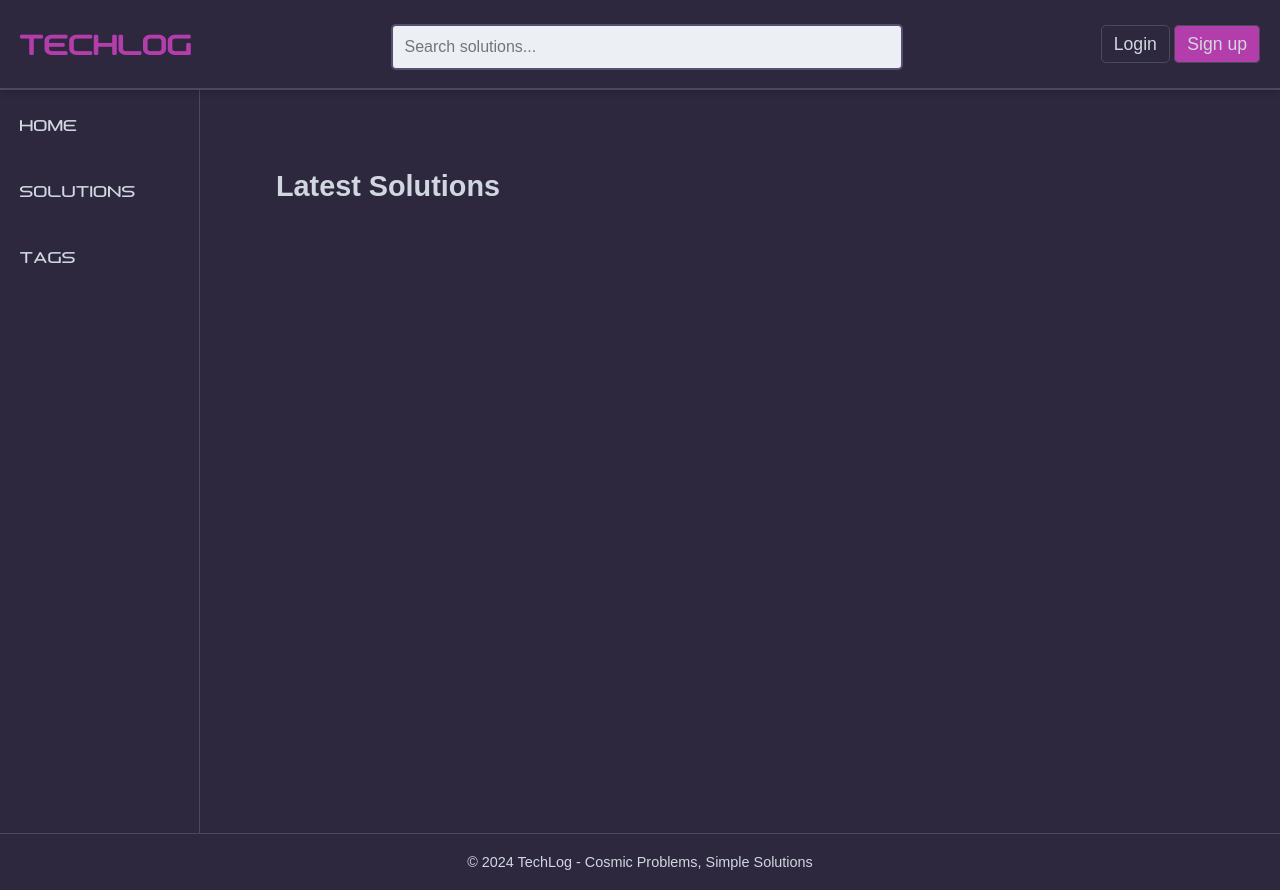
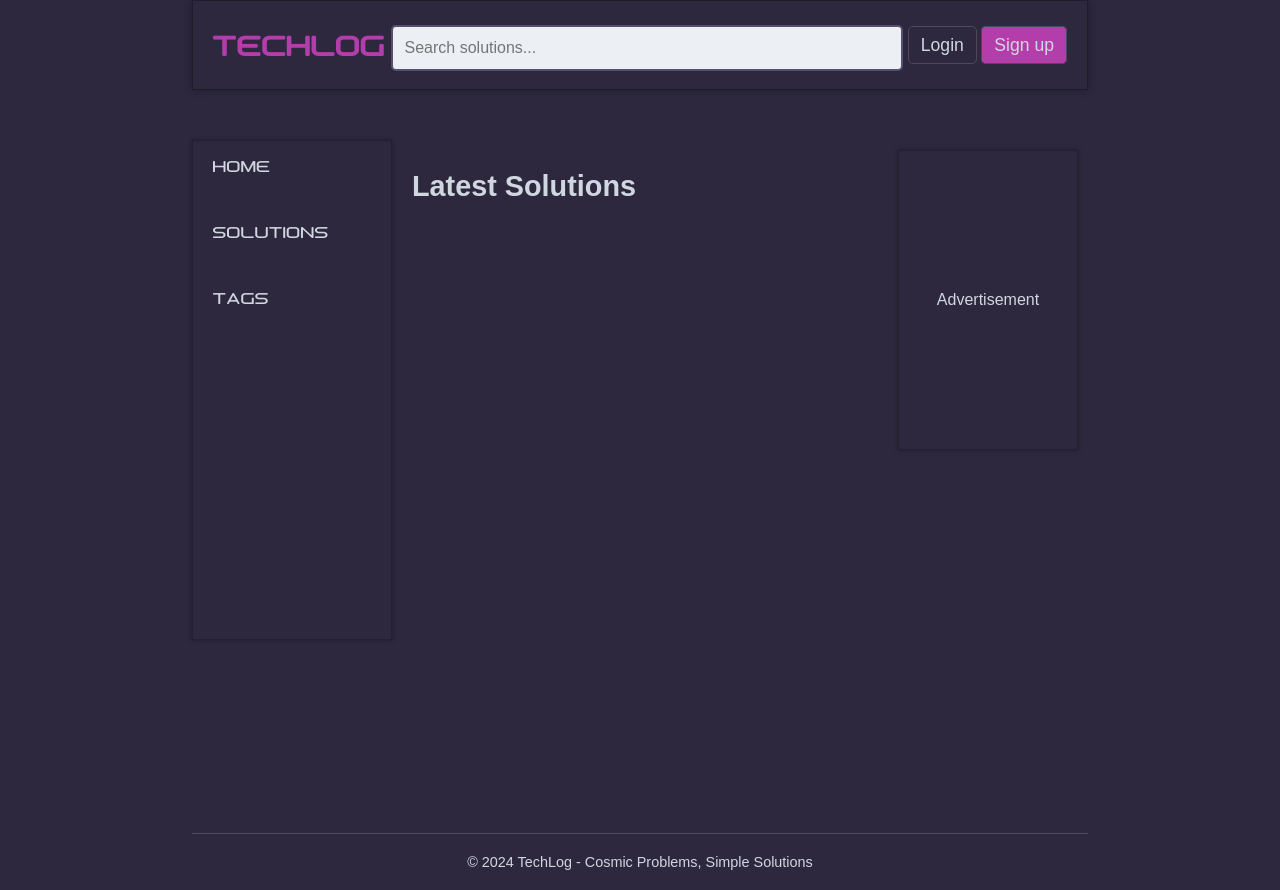
Before and after one commit to BerzanTas/TechLog, a Django app: page / in a window 1280 px wide. Run offline with Django 5.2, Linux system fonts and the light colour scheme; data that the repository does not hold is empty.

Commit message:
user interface changes

```diff
--- a/solutions/static/solutions/css/style.css
+++ b/solutions/static/solutions/css/style.css
@@ -22,6 +22,15 @@ a {
     color: inherit;
 }
 
+.wrapper{
+    width: 70%;
+    margin-left: auto;
+    margin-right: auto;
+    display: flex;
+    flex-direction: column;
+    min-height: 100vh;
+}
+
 /* Navbar */
 .navbar {
     position: sticky;
@@ -33,7 +42,8 @@ a {
     flex-wrap: wrap;
     background-color: #2D283E;
     padding: 5px 20px;
-    border-bottom: 2px solid #4C495D;
+    /*border-bottom: 2px solid #4C495D;*/
+    border: 1px solid rgba(0, 0, 0, 0.3);
     min-height: 90px;
     z-index: 1000;
     box-shadow: 0px 0px 8px rgba(0, 0, 0, 0.3);
@@ -143,14 +153,14 @@ a {
 /* Sidebar */
 .sidebar {
     font-family: downlink;
-    position: fixed;
-    top: 80px;
-    left: 0;
-    height: calc(100% - 50px);
+    margin-top: 50px;
+    height: 500px;
     width: 200px;
     background-color: #2D283E;
-    border-right: 1px solid #4C495D;
-    padding-top: 20px;
+    /*border-right: 1px solid #4C495D;*/
+    border: 1px solid rgba(0, 0, 0, 0.2);
+    box-shadow: 0px 0px 5px rgba(0, 0, 0, 0.3);
+
 }
 
 .sidebar ul {
@@ -177,13 +187,36 @@ a {
     background-color: #882281;
 }
 
+.ads-container {
+    width: 200px;
+    margin-top: 50px;
+    padding: 10px;
+}
+
+.ad-box {
+    width: 100%;
+    min-height: 300px;
+    padding: 15px;
+    background-color: #2D283E;
+    /*border-right: 1px solid #4C495D;*/
+    border: 1px solid rgba(0, 0, 0, 0.2);
+    box-shadow: 0px 0px 5px rgba(0, 0, 0, 0.3);
+    margin-bottom: 20px;
+    display: flex;
+    justify-content: center;
+    align-items: center;
+}
+
 /* Main Content */
 .main-container {
-    width: 60%;
-    margin-left: auto;
-    margin-right: auto;
+    width: 50%;
     margin-top: 60px;
     padding: 20px;
+    flex: 1;
+}
+
+.aside-main{
+    display: flex;
     flex: 1;
 }
 
--- a/templates/layout.html
+++ b/templates/layout.html
@@ -4,10 +4,14 @@
 <head>
     <meta charset="UTF-8">
     <meta name="viewport" content="width=device-width, initial-scale=1.0">
-    <title>TechLog Solutions</title>
+    <title>TechLog</title>
     <link rel="stylesheet" href="{% static 'solutions/css/style.css' %}">
+    <link rel="shortcut icon" type="image/png" href="{% static 'solutions/media/favicon.ico' %}"/>
+    <script async src="https://pagead2.googlesyndication.com/pagead/js/adsbygoogle.js?client=ca-pub-3547488460887249"
+     crossorigin="anonymous"></script>
 </head>
 <body>
+    <div class="wrapper">
         <!-- Navbar -->
         <nav class="navbar">
             <div class="logo">
@@ -34,6 +38,7 @@
             </div>
         </nav>
 
+        <div class="aside-main">
             <!-- Sidebar -->
             <aside class="sidebar">
                 <ul>
@@ -52,10 +57,18 @@
                 {% endblock maincontent %}
             </main>
 
+            <aside class="ads-container">
+                <div class="ad-box">
+                    <p>Advertisement</p>
+                </div>
+            </aside>
+        </div>
         <footer class="footer">
             <p>&copy; 2024 TechLog - Cosmic Problems, Simple Solutions</p>
         </footer>
+
         {% block js %}
         {% endblock js %}
+    </div>
 </body>
 </html>
--- a/users/templates/users/techlog_login.html
+++ b/users/templates/users/techlog_login.html
@@ -6,6 +6,7 @@
     <meta name="viewport" content="width=device-width, initial-scale=1.0">
     <title>TechLog</title>
     <link rel="stylesheet" href="{% static 'users/css/style.css' %}">
+    <link rel="shortcut icon" type="image/png" href="{% static 'users/media/favicon.ico' %}"/>
 </head>
 <body>
     <div class="container">
--- a/users/templates/users/techlog_signup.html
+++ b/users/templates/users/techlog_signup.html
@@ -6,6 +6,7 @@
     <meta name="viewport" content="width=device-width, initial-scale=1.0">
     <title>TechLog</title>
     <link rel="stylesheet" href="{% static 'users/css/style.css' %}">
+    <link rel="shortcut icon" type="image/png" href="{% static 'users/media/favicon.ico' %}"/>
 </head>
 <body>
     <div class="container">
```
Also changed, not shown: solutions/static/solutions/media/favicon.ico (added), users/static/users/media/favicon.ico (added), users/static/users/media/space-background.jpg (renamed from users/static/users/images/space-background.jpg). Lines whose indentation alone changed are shown as unchanged.
